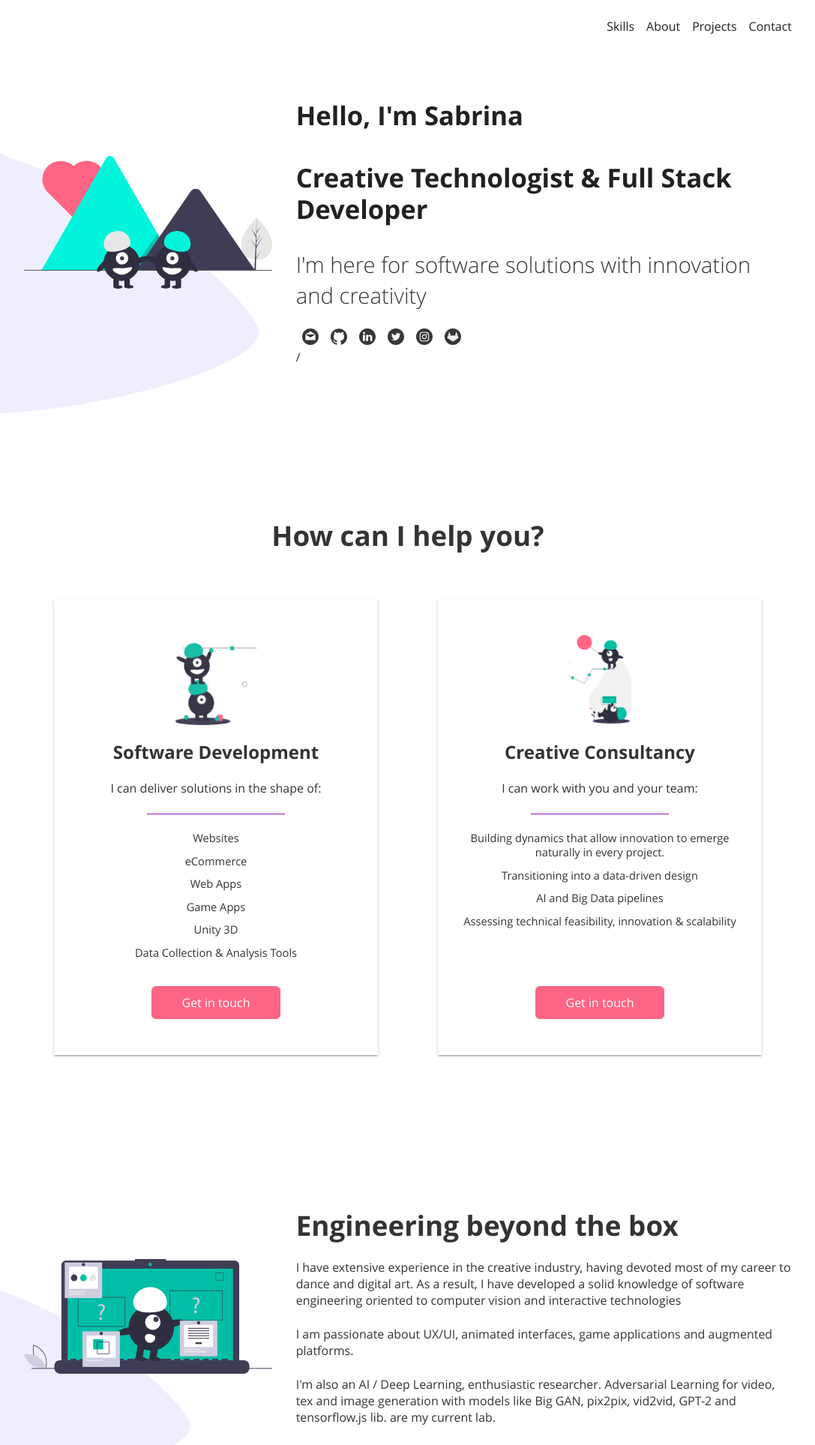
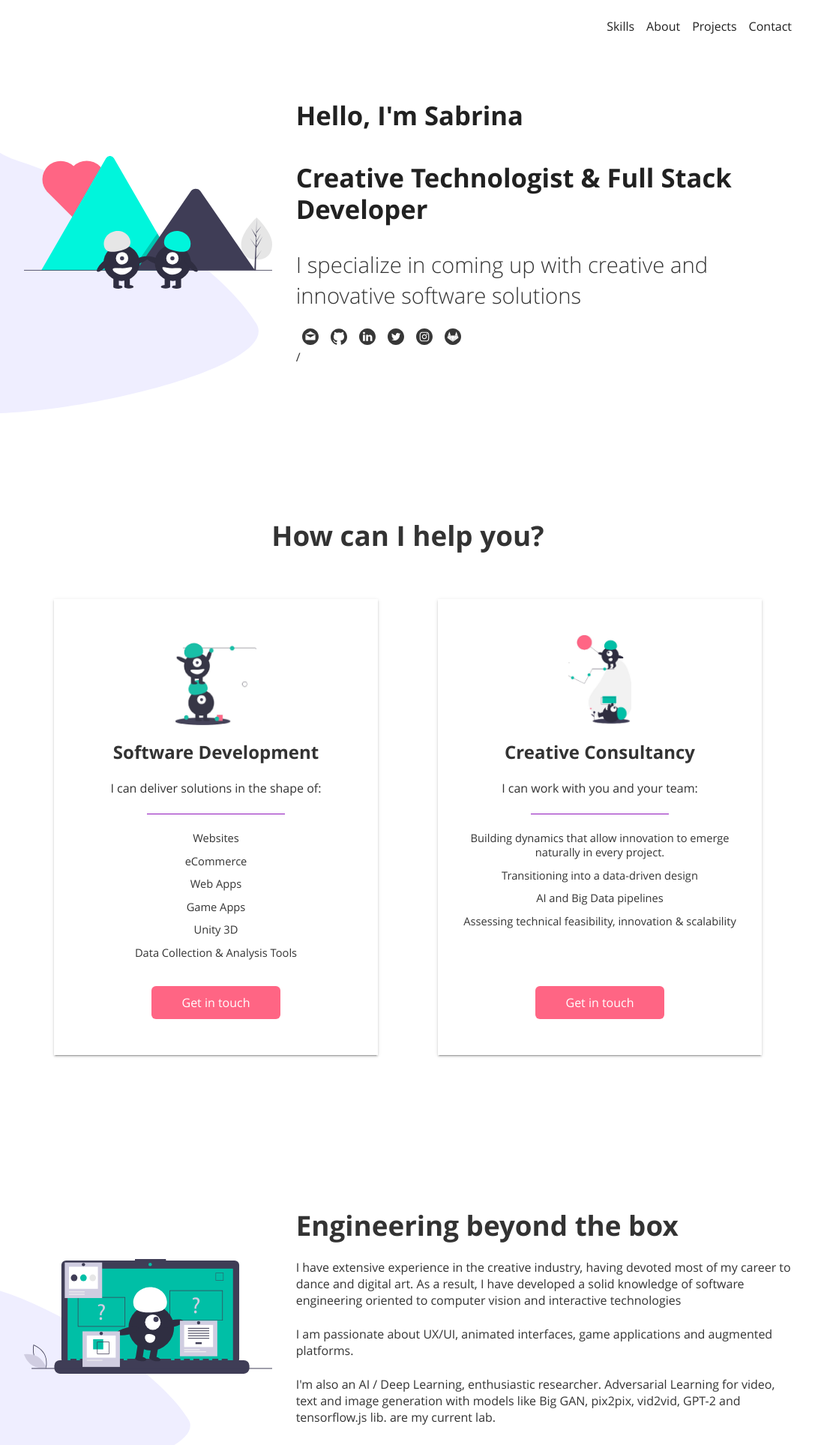
Before and after one commit to sabritol/sabrinatolmer, a Gatsby site: page / in a window 1280 px wide. Shown: the top 1927 px of the page at 75% size, without its empty margins (96-1183 px from the left). Built offline with nearby package versions, Linux system fonts and the light colour scheme; Gatsby itself is replaced by a stand-in of ours.

Commit message:
fin info

```diff
--- a/src/components/landing/About/index.jsx
+++ b/src/components/landing/About/index.jsx
@@ -21,7 +21,7 @@ export const About = () => (
 				I am passionate about UX/UI, animated interfaces, game applications and augmented platforms.
 				</p>
 				<p>
-				I'm also an AI / Deep Learning, enthusiastic researcher. Adversarial Learning for video, tex and image generation with models
+				I'm also an AI / Deep Learning, enthusiastic researcher. Adversarial Learning for video, text and image generation with models
 				like Big GAN, pix2pix, vid2vid, GPT-2 and tensorflow.js lib. are my current lab.
 				</p>
 				<p />
--- a/src/components/landing/Intro/index.jsx
+++ b/src/components/landing/Intro/index.jsx
@@ -21,7 +21,7 @@ export const Intro = () => (
 				<h1>Hello, I'm Sabrina <br /> <span style={{ fontWeight: 300, fontSize: '88%' }}> </span> <br /> Creative Technologist & Full Stack Developer </h1>
 
 
-				<h4>I'm here for software solutions with innovation and creativity</h4>
+				<h4>I specialize in coming up with creative and innovative software solutions</h4>
 				<SocialLinks />
 				{/* <p><span>I'm available for hire </span>
 					<Button as={AnchorLink} href="#contact">
```
